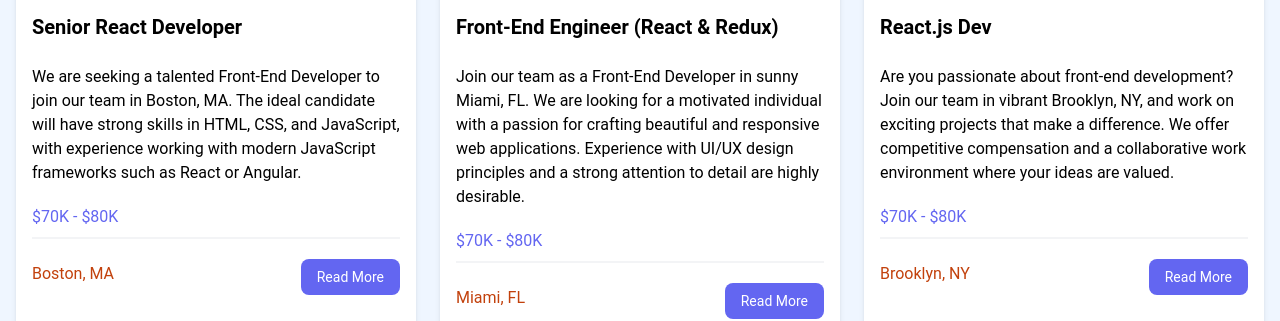
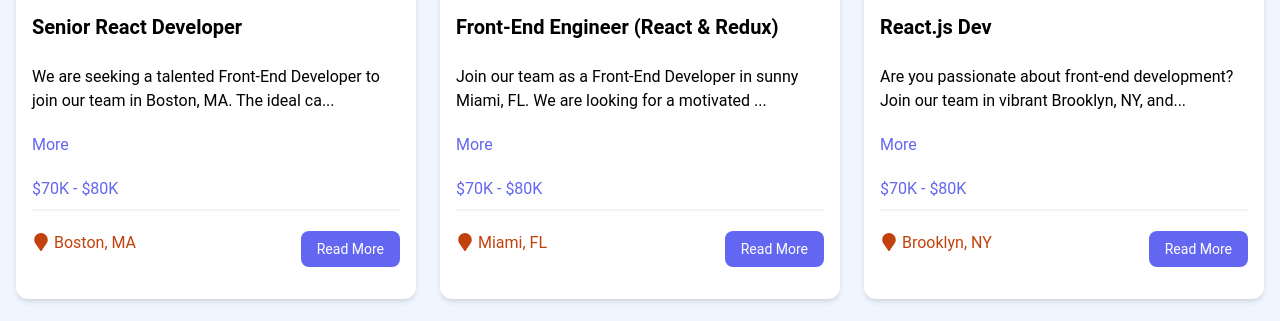
Before and after one commit to Rana-Mudassir/jobs-website, a React (Vite) app: page / in a window 1280 px wide. Shown: the part 520-841 px from the top of the page. Built offline with nearby package versions, Linux system fonts and the light colour scheme.

Commit message:
Update JobListing with useState

```diff
--- a/package.json
+++ b/package.json
@@ -11,7 +11,9 @@
   },
   "dependencies": {
     "react": "^18.3.1",
-    "react-dom": "^18.3.1"
+    "react-dom": "^18.3.1",
+    "react-icons": "^5.2.1",
+    "react-router-dom": "^6.24.1"
   },
   "devDependencies": {
     "@types/react": "^18.3.3",
--- a/src/componenets/JobListing.jsx
+++ b/src/componenets/JobListing.jsx
@@ -1,6 +1,15 @@
-import React from "react";
+import React, { useState } from "react";
+import {FaMapMarker} from 'react-icons/fa'
 
 const JobListing = ({ job }) => {
+  const [showFullDescription, setShowFullDescription] = useState(false);
+
+  let description = job.description;
+
+  if (!showFullDescription) {
+    description = description.substring(0, 90) + "...";
+  }
+
   return (
     <>
       <div className="bg-white rounded-xl shadow-md relative">
@@ -10,7 +19,14 @@
             <h3 className="text-xl font-bold">{job.title}</h3>
           </div>
 
-          <div className="mb-5">{job.description}</div>
+          <div className="mb-5">{description}</div>
+
+          <button
+            onClick={() => setShowFullDescription((prevState) => !prevState)}
+            className="text-indigo-500 mb-5 hover:text-indigo-600"
+          >
+            {showFullDescription ? "Less" : "More"}
+          </button>
 
           <h3 className="text-indigo-500 mb-2">{job.salary}</h3>
 
@@ -18,7 +34,7 @@
 
           <div className="flex flex-col lg:flex-row justify-between mb-4">
             <div className="text-orange-700 mb-3">
-              <i className="fa-solid fa-location-dot text-lg"></i>
+              <FaMapMarker className="inline text-lg mb-1 mr-1" />
               {job.location}
             </div>
             <a
```
Also changed, not shown: 1 other file (tests, documents, lock files or other folders).
